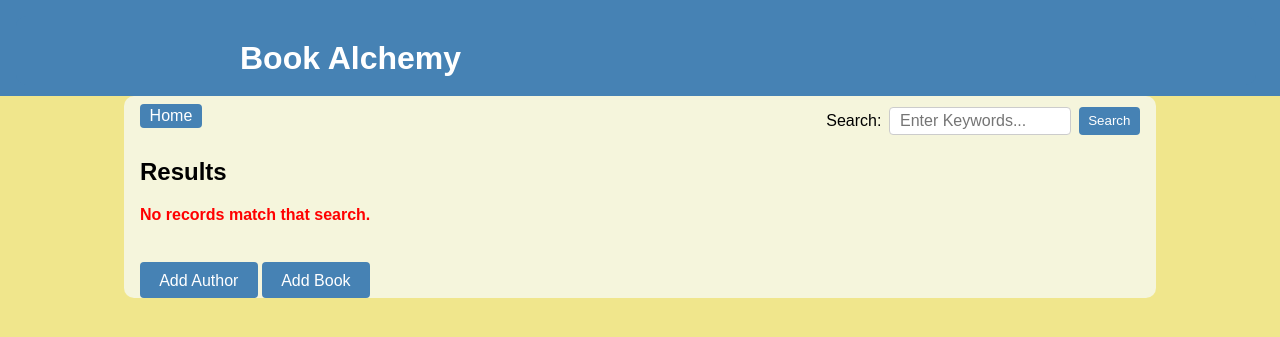
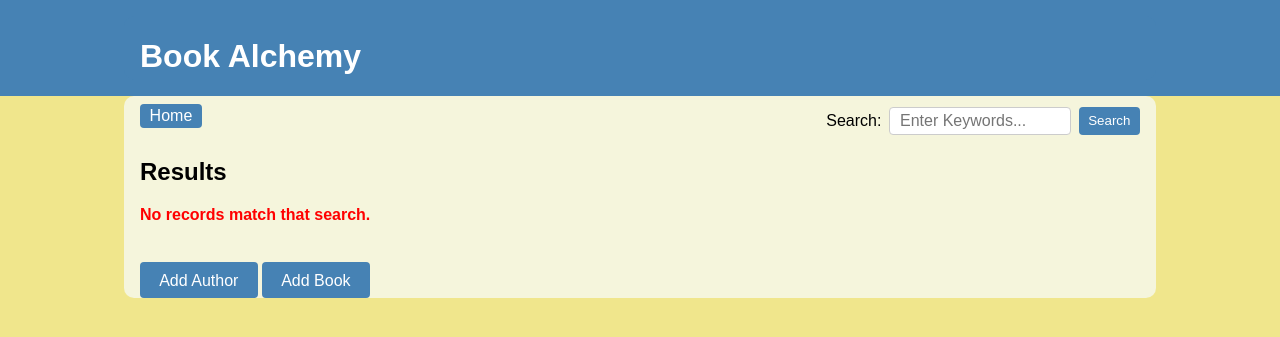
Before and after one commit to dembag/book-alchemy, a Flask app: page /search in a window 1280 px wide. Shown: the top 337 px of the page. Run offline with Flask 3, Linux system fonts and the light colour scheme.

Commit message:
Style.css tweaks

```diff
--- a/static/style.css
+++ b/static/style.css
@@ -17,17 +17,18 @@ body {
 /* ---------- Nav Bar ---------- */
 nav {
     background: steelblue;
+    display: flex;
+    justify-content: center;
     padding:1rem;
     height: 4rem;
 }
 
 nav .container {
     display: flex;
-    max-width: 1000px;
+    width: 1000px;
     align-items: center;
     background-color: steelblue;
     padding-top: 1.5rem;
-    padding-left: 14rem;
     margin: 0;
 }
 
```
